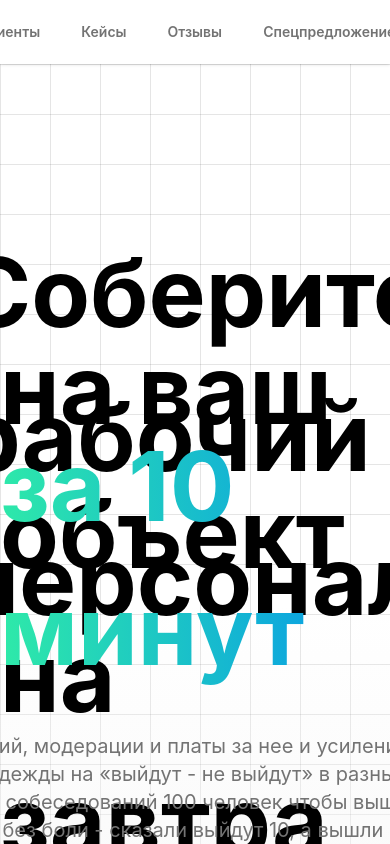
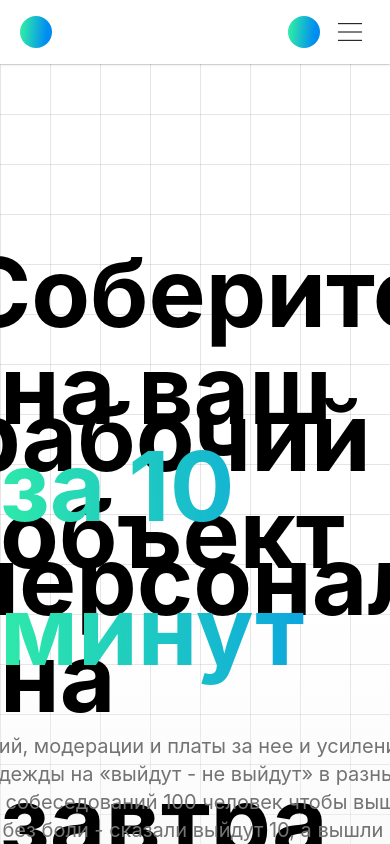
Before and after one commit to Alex-Voinov/Shift-Landing, a React (Vite) app: page / in a window 390 px wide. Shown: the top 844 px of the page. Built offline with nearby package versions, Linux system fonts and the light colour scheme.

Commit message:
адаптация header

```diff
--- a/src/components/Header/Header.module.css
+++ b/src/components/Header/Header.module.css
@@ -48,3 +48,37 @@
         }
     }
 }
+
+.burger{
+    display: none;
+    --side: 40px;
+    width: var(--side);
+    height: var(--side);
+    margin-left: 10px;
+}
+
+/* Начинает уменьшеться расстояние между лого */
+@media (max-width: 1576px) {
+    .wrapper {
+        padding: 16px 20px 16px 20px;
+    }
+    .container{
+        width: 100%;
+    }
+}
+
+/* Пропадает меню, появляется бургер */
+@media (max-width: 768px) {
+    .menu {
+        display: none;
+    }
+    .burger{
+        display: block;
+    }
+    .wrapper{
+        justify-content: space-between;
+    }
+    .container{
+        flex: 1;
+    }
+}
--- a/src/components/Header/Header.tsx
+++ b/src/components/Header/Header.tsx
@@ -1,6 +1,8 @@
 import { FC } from 'react';
 import styles from './Header.module.css'
 import clsx from 'clsx'
+import Burger from '@/assets/images/svg/burger.svg'
+
 
 interface IHeader {
     activeSection: number;
@@ -36,6 +38,7 @@ const Header: FC<IHeader> = ({ activeSection, onClickSection }) => {
 
                 </div>
             </div>
+            <img className={styles.burger} src={Burger} alt="menu" />
         </header>
     )
 }
```
Also changed, not shown: src/assets/images/svg/burger.svg (added).
